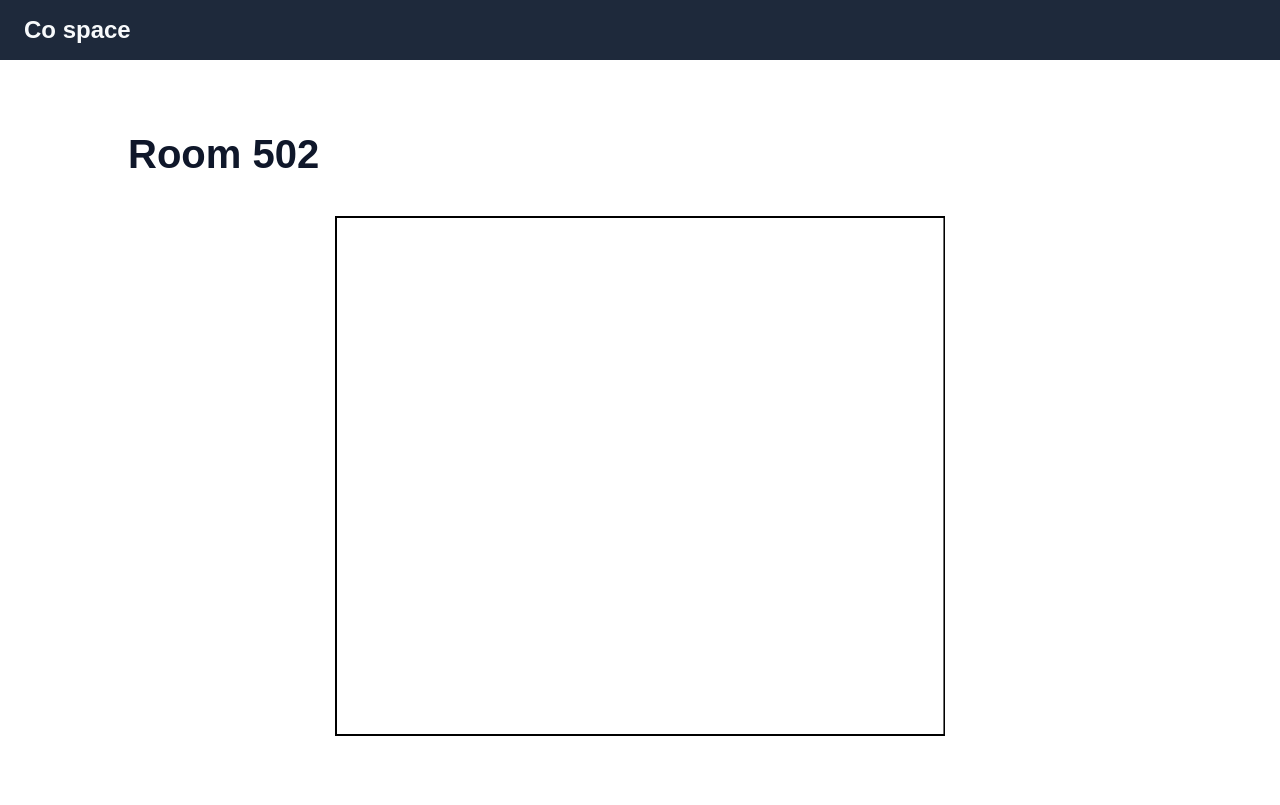
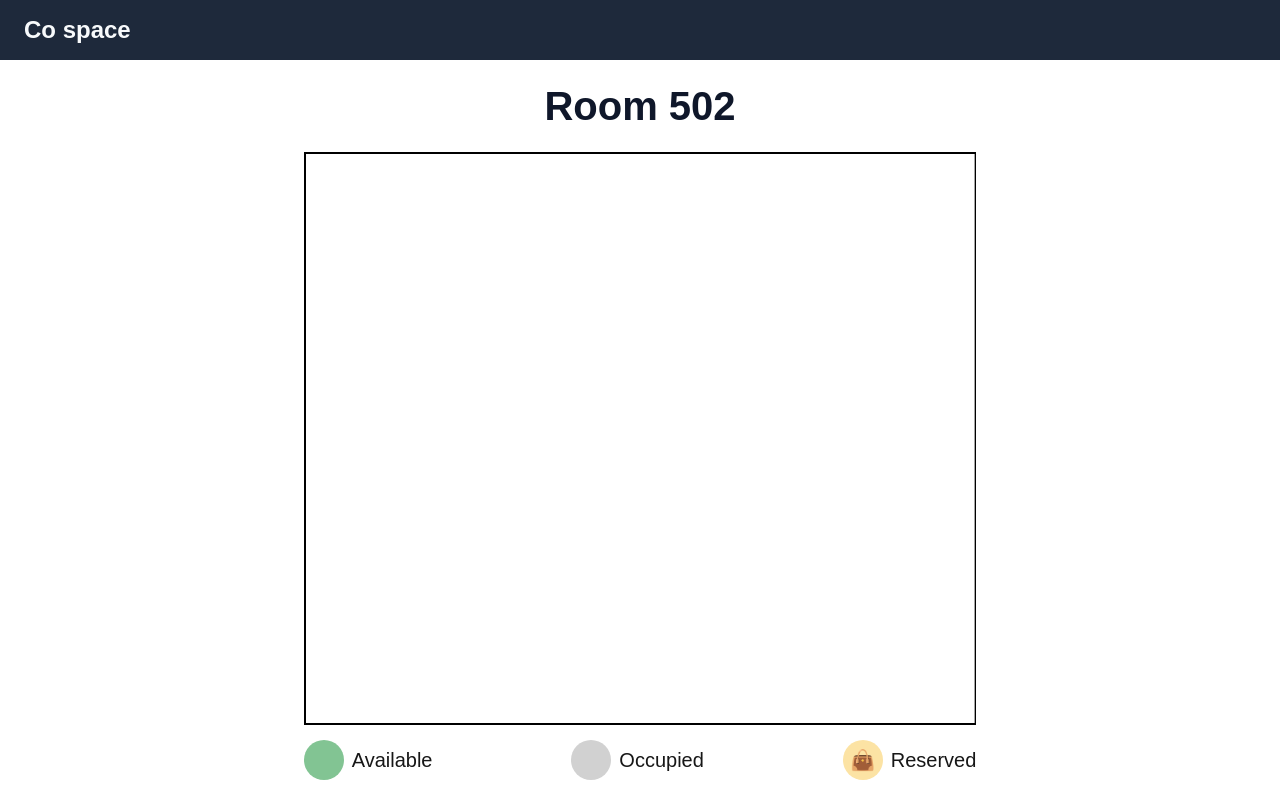
Before and after one commit to YlessCoSpace/cospace-webserver, a Next.js app: page / in a window 1280 px wide. Built offline with nearby package versions, Linux system fonts and the light colour scheme.

Commit message:
[UPDATE] label

```diff
--- a/src/app/page.tsx
+++ b/src/app/page.tsx
@@ -7,7 +7,7 @@ export default function Home() {
   const tables = useSeatMap();
 
   return (
-    <div className="w-full h-full px-32 py-16 flex flex-col gap-8">
+    <div className="w-full h-full px-32 py-4 flex flex-col gap-4 items-center">
       <p className="text-slate-900 font-bold text-[40px]">Room 502</p>
         <SeatMapStage tables={tables?.tables || []} max_x={tables?.max_x || 13.5} max_y={tables?.max_y || 11.5} />
     </div>
--- a/src/components/SeatMapStage.tsx
+++ b/src/components/SeatMapStage.tsx
@@ -1,5 +1,21 @@
 import React, { useEffect, useState, useCallback } from "react";
 import { Stage, Layer, Circle, Text, Rect } from "react-konva";
+
+const availableColor = "#82c493";
+const occupiedColor = "#d1d1d1";
+const reservedColor = "#fce3a4";
+
+const Label = ({ color, text }: { color: string, text: string }) => {
+  return (
+    <div className="flex flex-row gap-2 items-center text-[20px]">
+      <div className="w-10 h-10 rounded-full flex items-center justify-center" style={{ backgroundColor: color }}>
+      {text === 'Reserved' && <span>👜</span>}
+      </div>
+      {text}
+    </div>
+  );
+};
+
 
 // Helper function to generate mini circles for people
 const getPeopleCircles = (t: TableNode, scale: number) => {
@@ -12,7 +28,7 @@ const getPeopleCircles = (t: TableNode, scale: number) => {
     const x = t.x * scale + radius * Math.cos(angle);
     const y = t.y * scale + radius * Math.sin(angle);
 
-    return <Circle key={index} x={x} y={y} radius={0.1 * scale} fill="#d1d1d1" />;
+    return <Circle key={index} x={x} y={y} radius={0.1 * scale} fill={occupiedColor} />;
   });
 };
 
@@ -45,6 +61,7 @@ export default function SeatMapStage({ tables, max_x, max_y }: { tables: TableNo
   const scale = Math.min(containerWidth / max_x, containerHeight / max_y);
 
   return (
+    <div className="w-full h-full flex flex-col items-center">
       <div id="stage-container" className="w-full h-full flex flex-row justify-center">
         <Stage width={max_x * scale} height={max_y * scale}>
           <Layer>
@@ -66,7 +83,7 @@ export default function SeatMapStage({ tables, max_x, max_y }: { tables: TableNo
                   x={t.x * scale}
                   y={t.y * scale}
                   radius={0.5 * scale}
-                fill={t.people > 0 ? "#d1d1d1" : t.item ? "#d1d1d1" : "#82c493"}
+                  fill={t.people > 0 ? occupiedColor : t.item ? reservedColor : availableColor}
                   strokeWidth={2}
                 />
 
@@ -82,5 +99,11 @@ export default function SeatMapStage({ tables, max_x, max_y }: { tables: TableNo
           </Layer>
         </Stage>
       </div>
+      <div className="h-16 flex flex-row justify-between" style={{ width: `${max_x * scale}px` }}>
+        <Label color={availableColor} text="Available" />
+        <Label color={occupiedColor} text="Occupied" />
+        <Label color={reservedColor} text="Reserved" />
+      </div>
+    </div>
   );
 }
```
Lines whose indentation alone changed are shown as unchanged.
